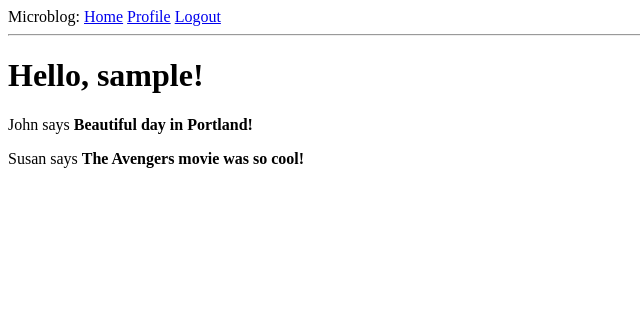
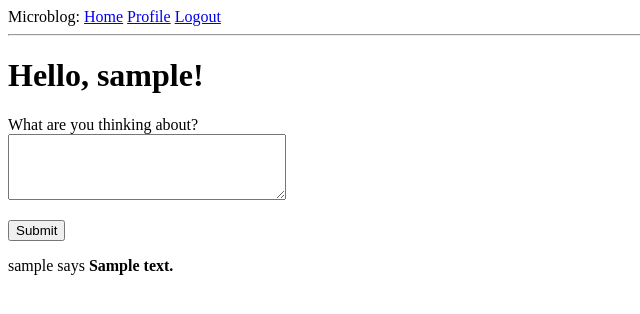
Before and after one commit to J-P-Walter/Learning-Flask, a Flask app: page / in a window 1280 px wide. Shown: the top 314 px of the page, without its empty margins (0-640 px from the left). Run offline with Flask 2, Linux system fonts and the light colour scheme; a user stored in the database is signed in; tables that the repository leaves empty hold one stand-in row (values such as "Sample post").

Commit message:
Posts now displayed for self and for followers

```diff
--- a/app/forms.py
+++ b/app/forms.py
@@ -30,6 +30,10 @@ class RegistrationForm(FlaskForm):
         if email is not None:
             raise ValidationError("Email already in use")
 
+class PostForm(FlaskForm):
+    post = TextAreaField("What are you thinking about?", validators=[DataRequired(), Length(min=1, max=140)])
+    submit = SubmitField('Submit')
+
 #Form to edit user profile: username and about me section
 #Saves previous username as original_username to you can leave username untouched
 #and there is no reason to check for duplicates
--- a/app/routes.py
+++ b/app/routes.py
@@ -1,29 +1,30 @@
 from app import app, db
 from flask import render_template, flash, redirect, url_for, request
-from app.models import User
-from app.forms import LoginForm, RegistrationForm, EditProfileForm, EmptyForm
+from app.models import User, Post
+from app.forms import LoginForm, RegistrationForm, EditProfileForm, EmptyForm, PostForm
 from flask_login import current_user, login_user, logout_user, login_required
 from werkzeug.urls import url_parse
 from datetime import datetime
 
 #Different pages
-@app.route('/')
-@app.route("/index")
+#Added methods for post form
+@app.route('/', methods=['GET', 'POST'])
+@app.route("/index", methods=['GET', 'POST'])
 @login_required #intercepts and redirects to 'login'
 def index():
     #Can do pythonic stuff here and then pass to html page
-    user = {'username': 'John'}
-    posts = [
-        {
-            'author': {'username': 'John'},
-            'body': 'Beautiful day in Portland!'
-        },
-        {
-            'author': {'username': 'Susan'},
-            'body': 'The Avengers movie was so cool!'
-        }
-    ]
-    return render_template('index.html', title='Home Page', posts=posts)
+    form = PostForm()
+    if form.validate_on_submit():
+        #Create post and push to database
+        post = Post(body=form.post.data, author=current_user)
+        db.session.add(post)
+        db.session.commit()
+        flash("Post now live")
+        #Standard practice to respond to post request with redirect
+        #Post/Redirect/Get pattern
+        return redirect(url_for('index'))
+    posts = current_user.followed_posts().all()
+    return render_template('index.html', title='Home Page', posts=posts, form=form)
 
 #before_request executed right before view function
 #checks if user is logged in, sets last_seen and updates database
@@ -86,10 +87,7 @@ def register():
 def user(username):
     #Queries database for username
     user = User.query.filter_by(username=username).first_or_404()
-    posts = [
-        {'author': user, 'body': 'Test post 1'},
-        {'author': user, 'body': 'Test post 2'}
-    ]
+    posts = Post.query.filter_by(user_id=user.id)
     #EmptyForm acts as unfollow button
     form = EmptyForm()
     return render_template('user.html', user=user, posts=posts, form=form)
--- a/app/templates/index.html
+++ b/app/templates/index.html
@@ -1,7 +1,20 @@
 <!-- Extends so it gets everything above block content in base.html -->
 {% extends "base.html" %}
+
 {% block content %}
   <h1>Hello, {{ current_user.username }}!</h1>
+
+  <form action="" method="post">
+    {{ form.hidden_tag() }}
+    <p>
+      {{ form.post.label }}<br>
+      {{ form.post(cols=32, rows=4) }}<br>
+      {% for error in form.post.errors %}
+        <span style="color:red;">[{{ error }}]</span>
+      {% endfor %}
+    </p>
+    <p>{{ form.submit() }}</p>
+  </form>
 
   {% for post in posts %}
     <div>
```
